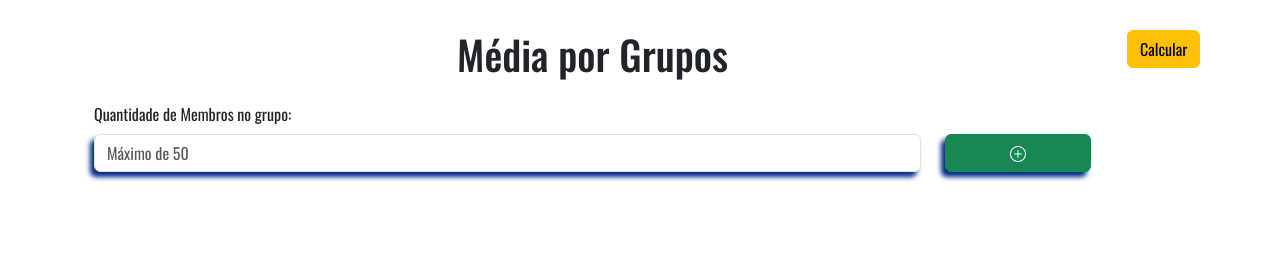
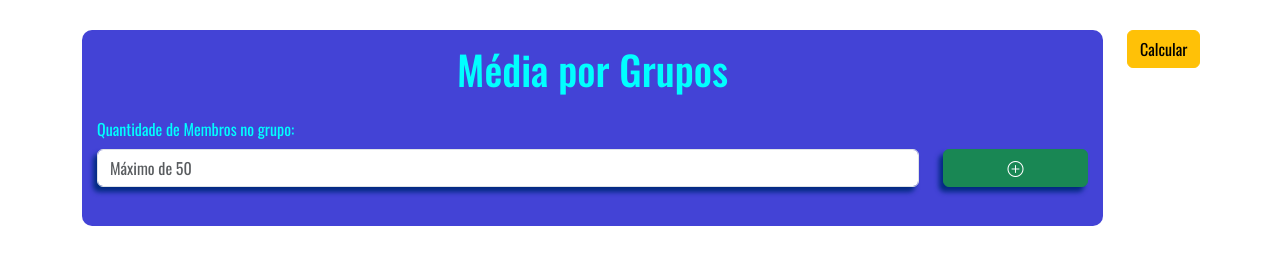
Before and after one commit to Danielmtdc16/n1_web_programming, a plain HTML site: page index.html in a window 1280 px wide. Drawn offline with nearby package versions, Linux system fonts and the light colour scheme.

Commit message:
corrigindo erro no nome da classe

```diff
--- a/style.css
+++ b/style.css
@@ -16,7 +16,7 @@ body {
     width: 1500px;
 }
 
-.main-body {
+.main-content {
     color: aqua;
     padding: 15px !important;
     background-color: rgb(67, 67, 214);
```
